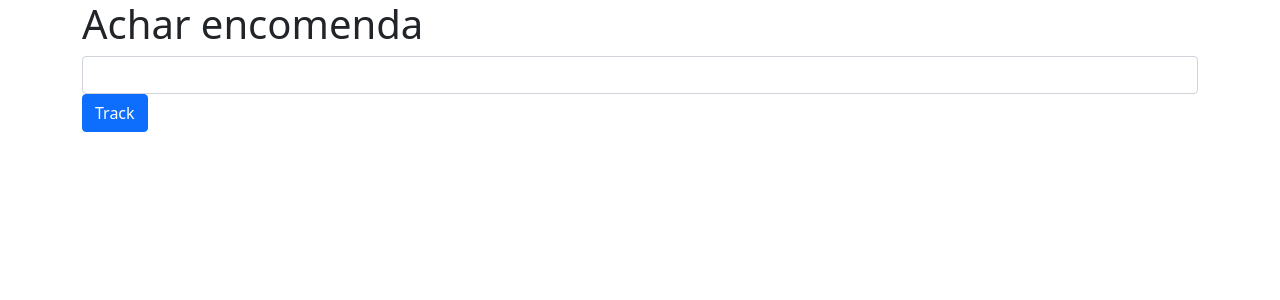
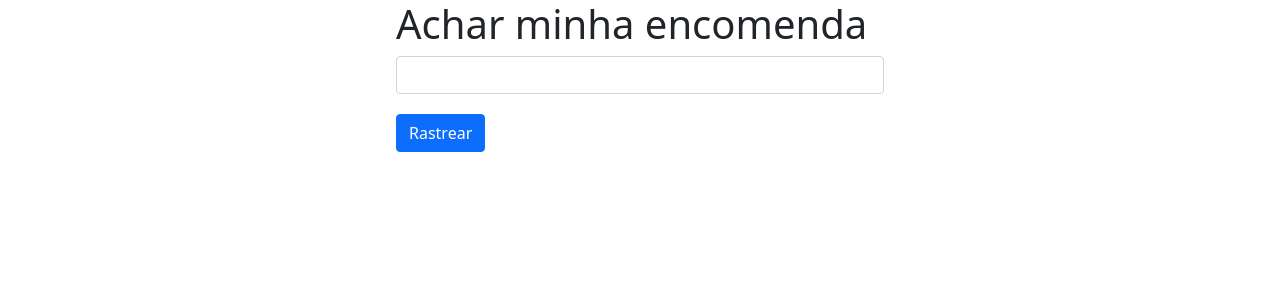
Before and after one commit to gutzlayer/delivery, a React (Create React App) app: page / in a window 1280 px wide. Shown: the top 300 px of the page. Built offline with nearby package versions, Linux system fonts and the light colour scheme.

Commit message:
feat: Last modifications

```diff
--- a/src/App.js
+++ b/src/App.js
@@ -16,9 +16,13 @@ const submitHandler = (event) => {
 };
 
   return(
-    <div className="container">
-    <TrackingForm submitHandler={submitHandler} />
-    <TrackingEvents events={events} />
+    <div>
+      {/* <h1>A transportadora</h1> */}
+
+      <div className="container">
+        <TrackingForm submitHandler={submitHandler} />
+        <TrackingEvents events={events} />
+      </div>
     </div>
   )
 };
--- a/src/components/TrackingEvents/index.js
+++ b/src/components/TrackingEvents/index.js
@@ -4,7 +4,7 @@ function TrackingEvents({ events }) {
     if (!events || events.length ===0) return null;
     return (
         <Fragment>
-            <h1>Tracking Events</h1>
+            <h3>Onde está a minha encomenda?</h3>
             <ul className="list-group">
                 {events.map(item => {
                     return (
--- a/src/components/TrackingForm/index.js
+++ b/src/components/TrackingForm/index.js
@@ -3,12 +3,12 @@ import React, { Fragment } from 'react';
 function TrackingForm({ submitHandler }) {
     return (
         <Fragment>
-            <h1>Achar encomenda</h1>
+            <h1>Achar minha encomenda</h1>
             <form onSubmit={submitHandler}>
                 <div className="form-group">
                     <input type="text" name="tracking" className="form-control"/>
                 </div>
-                <button type="submit" className="btn btn-primary">Track</button>
+                <button type="submit" className="btn btn-primary">Rastrear</button>
             </form>
         </Fragment>
     );
--- a/src/helpers/ApiHelper.js
+++ b/src/helpers/ApiHelper.js
@@ -1,10 +1,12 @@
 export const track = (trackingCode) => {
     const promiseCallback = (resolve, reject) => {
-            fetch(`https://localhost:3001/?tracking=${trackingCode}`)
+            fetch(`http://localhost:3001/?tracking=${trackingCode}`)
               .then(response => response.json())
               .then(data => {
                   const events = data.events || [];
+                  console.log(data);
                   resolve(events);
+
               })
               .catch(reject);
     }
--- a/src/main.scss
+++ b/src/main.scss
@@ -5,10 +5,16 @@ $theme-colors: (
 );
 
 .container {
-border: red;
-};
+    display: flex;
+    flex-direction: column;
+    width: 40%;
+}
 
 .list-group-item span {
     display: block;
     width:100%;
+};
+
+.btn-primary {
+    margin: 20px 0 20px 0;
 }
```
